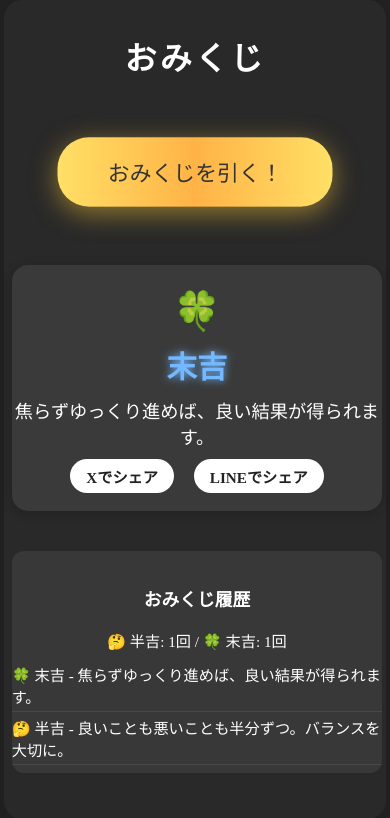
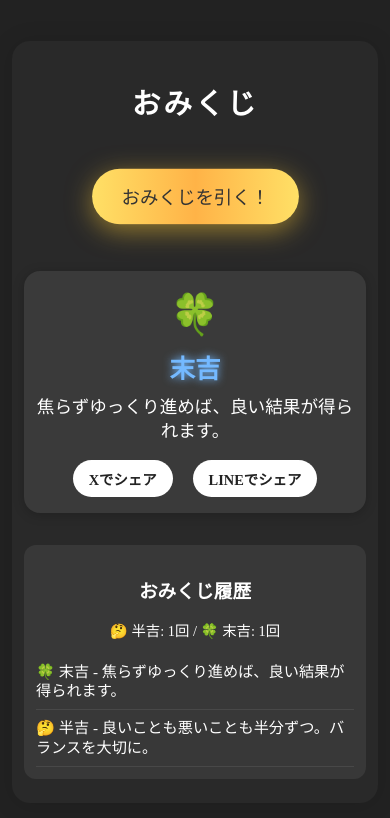
Before and after one commit to take-maker/omikuji, a plain HTML site: page index.html in a window 390 px wide. Both pictures are taken after a click on the button "おみくじを引く！". Drawn offline with Linux system fonts and the light colour scheme; a web font is replaced by a local one.

Commit message:
幅の調整

```diff
--- a/style.css
+++ b/style.css
@@ -1,9 +1,7 @@
 /* 和風フォント（Google Fonts例） */
 @import url('https://fonts.googleapis.com/css2?family=Kiwi+Maru:wght@500&display=swap');
 
-/* ...既存のコード... */
-
-/* body全体の上下余白を減らす */
+/* body全体の設定 */
 body {
   background: #222;
   color: #fff;
@@ -15,26 +13,27 @@ body {
   box-sizing: border-box;
   display: flex;
   flex-direction: column;
+  justify-content: center;
+  align-items: center;
 }
 
-/* mainを中央寄せ＆幅調整＆上下余白を調整 */
+/* mainコンテナ */
 main {
-  margin: 0 auto;
-  padding: 24px 8px 32px 8px;
+  margin: 20px auto;
+  padding: 24px 16px 32px 16px;
   max-width: 420px;
-  width: 100%;
+  width: calc(100% - 32px);
   box-sizing: border-box;
   background: rgba(255, 255, 255, 0.03);
   border-radius: 18px;
   box-shadow: 0 2px 24px rgba(0, 0, 0, 0.13);
-  min-height: 90vh;
   display: flex;
   flex-direction: column;
   align-items: center;
   justify-content: flex-start;
 }
 
-/* セクションや履歴の幅もmainに合わせる */
+/* セクションや履歴の幅調整 */
 #result-section,
 #history-area {
   width: 100%;
@@ -43,20 +42,6 @@ main {
   margin-right: 0;
 }
 
-/* レスポンシブ：スマホで余白を少し減らす */
-@media (max-width: 600px) {
-  main {
-    max-width: 98vw;
-    padding: 12px 2vw 18px 2vw;
-    min-height: 97vh;
-  }
-
-  h1 {
-    font-size: 2em;
-  }
-}
-
-/* ...既存のコード... */
 h1 {
   font-size: 2.7em;
   letter-spacing: 0.1em;
@@ -88,15 +73,15 @@ h1 {
 #result-section {
   margin: 40px auto 0;
   min-height: 120px;
-  width: 80vw;
-  max-width: 500px;
+  width: 100%;
   border-radius: 16px;
   background: rgba(255, 255, 255, 0.08);
   box-shadow: 0 2px 12px rgba(0, 0, 0, 0.2);
   opacity: 0;
   pointer-events: none;
   transition: opacity 0.7s;
-  padding: 24px 0 18px 0;
+  padding: 24px 16px 18px 16px;
+  box-sizing: border-box;
 }
 
 #result-section.visible {
@@ -114,6 +99,7 @@ h1 {
   font-size: 1.2em;
   margin: 0;
   font-family: inherit;
+  line-height: 1.4;
 }
 
 /* 運勢ごとの色分け */
@@ -143,25 +129,25 @@ h1 {
   z-index: 100;
 }
 
-/* ...既存のコード... */
 #fortune-icon {
   margin-bottom: 10px;
 }
 
 .share-buttons {
-  margin-top: 10px;
+  margin-top: 16px;
 }
 
 .share-buttons a {
   display: inline-block;
   margin: 0 8px;
-  padding: 6px 16px;
+  padding: 8px 16px;
   border-radius: 20px;
   background: #fff;
   color: #222;
   text-decoration: none;
   font-weight: bold;
   transition: background 0.2s, color 0.2s;
+  font-size: 0.9em;
 }
 
 .share-buttons a:hover,
@@ -172,10 +158,11 @@ h1 {
 
 #history-area {
   margin: 40px auto 0;
-  max-width: 500px;
+  width: 100%;
   background: rgba(255, 255, 255, 0.07);
   border-radius: 12px;
-  padding: 16px 0 8px 0;
+  padding: 16px;
+  box-sizing: border-box;
 }
 
 #history-list {
@@ -186,27 +173,72 @@ h1 {
 }
 
 #history-list li {
-  padding: 4px 0;
+  padding: 8px 0;
   border-bottom: 1px solid rgba(255, 255, 255, 0.08);
-  font-size: 1em;
+  font-size: 0.95em;
+  line-height: 1.3;
 }
 
 #fortune-counts {
-  margin-bottom: 8px;
-  font-size: 1em;
+  margin-bottom: 12px;
+  font-size: 0.9em;
+  line-height: 1.4;
 }
 
-/* レスポンシブ */
+/* レスポンシブ対応 */
 @media (max-width: 600px) {
+  body {
+    padding: 10px 0;
+  }
 
-  #result-section,
-  #history-area {
-    width: 95vw;
-    max-width: 98vw;
-    font-size: 0.95em;
+  main {
+    margin: 10px auto;
+    padding: 20px 12px 24px 12px;
+    width: calc(100% - 24px);
+    min-height: auto;
   }
 
   h1 {
-    font-size: 2em;
+    font-size: 2.2em;
+    margin-bottom: 24px;
+  }
+
+  #fortune-btn {
+    padding: 16px 36px;
+    font-size: 1.2em;
+    margin: 24px auto 16px;
+  }
+
+  #result-section {
+    margin: 32px auto 0;
+    padding: 20px 12px 16px 12px;
+  }
+
+  #fortune-title {
+    font-size: 1.8em;
+  }
+
+  #fortune-desc {
+    font-size: 1.1em;
+  }
+
+  #history-area {
+    margin: 32px auto 0;
+    padding: 12px;
   }
 }
+
+@media (max-width: 400px) {
+  h1 {
+    font-size: 1.8em;
+  }
+
+  #fortune-btn {
+    padding: 14px 28px;
+    font-size: 1.1em;
+  }
+
+  #fortune-title {
+    font-size: 1.6em;
+  }
+}
```
